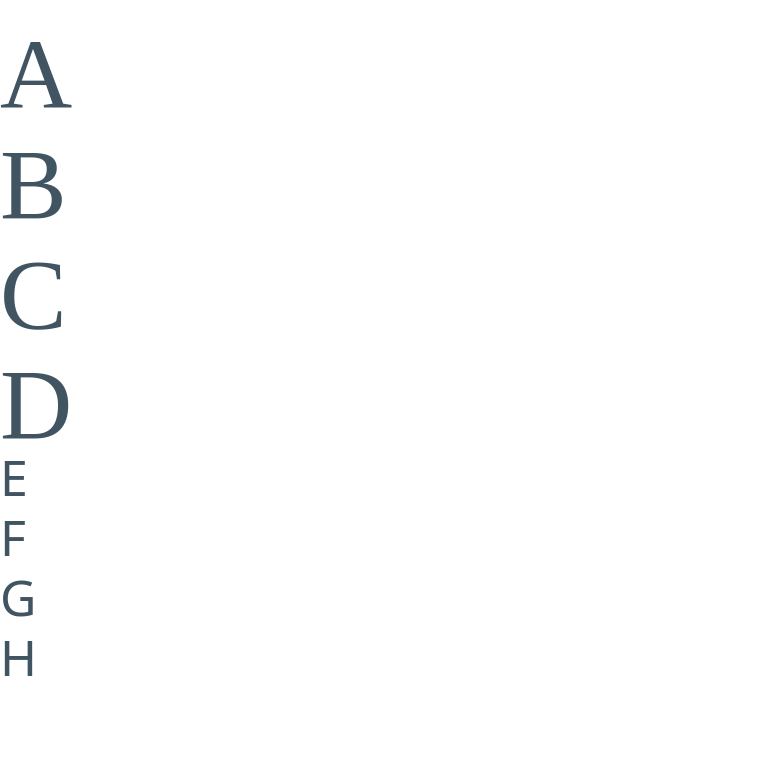
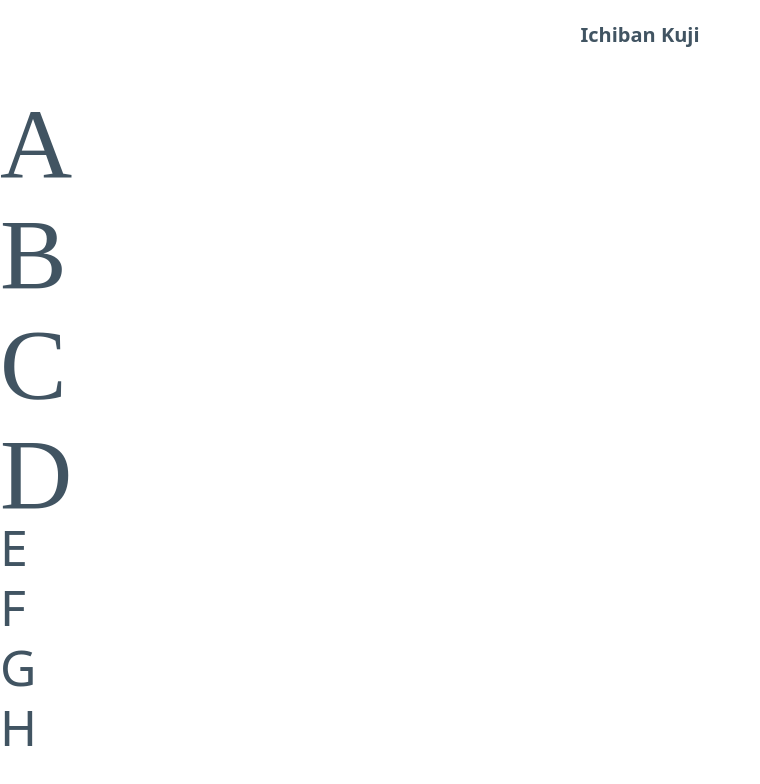
Before and after one commit to Gobluebro/Mock-Ichiban-Kuji-Website, a React (Vite) app: page / in a window 1280 px wide. Shown: the top 784 px of the page, without its empty margins (0-760 px from the left). Built offline with nearby package versions, Linux system fonts and the light colour scheme; a web font is replaced by a local one.

Commit message:
quick navbar

```diff
--- a/src/App.tsx
+++ b/src/App.tsx
@@ -1,4 +1,5 @@
 import LetterGrid from "./components/Letters/LetterGrid/LetterGrid";
+import Navbar from "./components/NavBar/Navbar";
 
 const prizes = [
   { letterValue: "a", isLargeLetter: true },
@@ -13,9 +14,14 @@ const prizes = [
 
 function App() {
   return (
-    <main className="container">
-      <LetterGrid prizes={prizes} />
-    </main>
+    <>
+      <header>
+        <Navbar />
+      </header>
+      <main className="container">
+        <LetterGrid prizes={prizes} />
+      </main>
+    </>
   );
 }
 
--- /dev/null
+++ b/src/components/NavBar/Navbar.tsx
@@ -0,0 +1,21 @@
+//https://picocss.com/docs/navs.html
+
+const Navbar = () => {
+  return (
+    <nav>
+      <ul>
+        <li>{/* <a href="#" className="secondary"></a> */}</li>
+      </ul>
+      <ul>
+        <li>
+          <strong>Ichiban Kuji</strong>
+        </li>
+      </ul>
+      <ul>
+        <li>{/* <a href="#" className="secondary"></a> */}</li>
+      </ul>
+    </nav>
+  );
+};
+
+export default Navbar;
```
